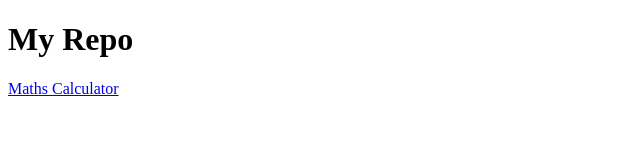
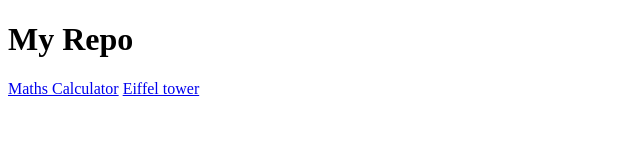
Before and after one commit to ottogibbon/ottogibbon.github.io, a plain HTML site: page index.html in a window 1280 px wide. Shown: the whole page, without its empty margins (0-640 px from the left). Drawn offline with Linux system fonts and the light colour scheme.

Commit message:
Update index.html

```diff
--- a/index.html
+++ b/index.html
@@ -5,7 +5,7 @@
   <body>
     <h1> My Repo </h1>
     <a href="https://ottogibbon.github.io/maths/maths.html" target="_self">Maths Calculator</a>
-    <a href="https://ottogibbon.github.io/maths/
+    <a href="https://ottogibbon.github.io/maths/Eiffeltower.html" target="_self">Eiffel tower</a>
 
 
 
```
